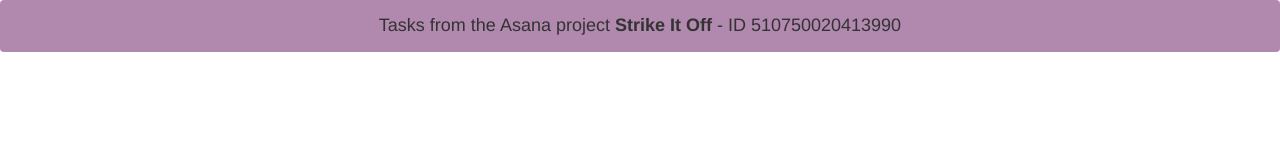
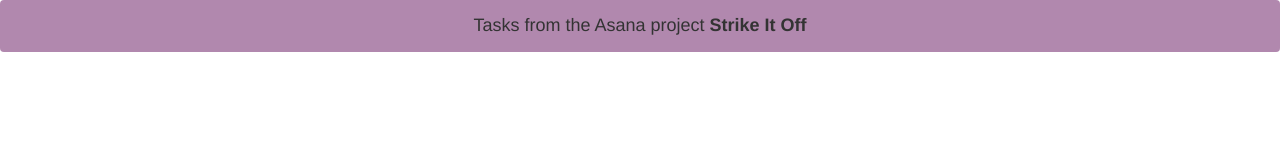
Before and after one commit to meghana-singh/asana-strike-it-off, a website: page app/pages/index.html in a window 1280 px wide. Drawn offline with nearby package versions, Linux system fonts and the light colour scheme; some packages are replaced by stand-ins of ours; a script that the page names is missing.

```diff
--- a/app/pages/index.html
+++ b/app/pages/index.html
@@ -12,7 +12,7 @@
 <body>
     <!-- navigation Bar -->
     <nav class="navbar">
-      <h4 class="text-center"> Tasks from the Asana project <strong>Strike It Off</strong> - ID 510750020413990 </h4>
+      <h4 class="text-center"> Tasks from the Asana project <strong>Strike It Off</strong></h4>
     </nav>
 
     <ui-view></ui-view>
```
